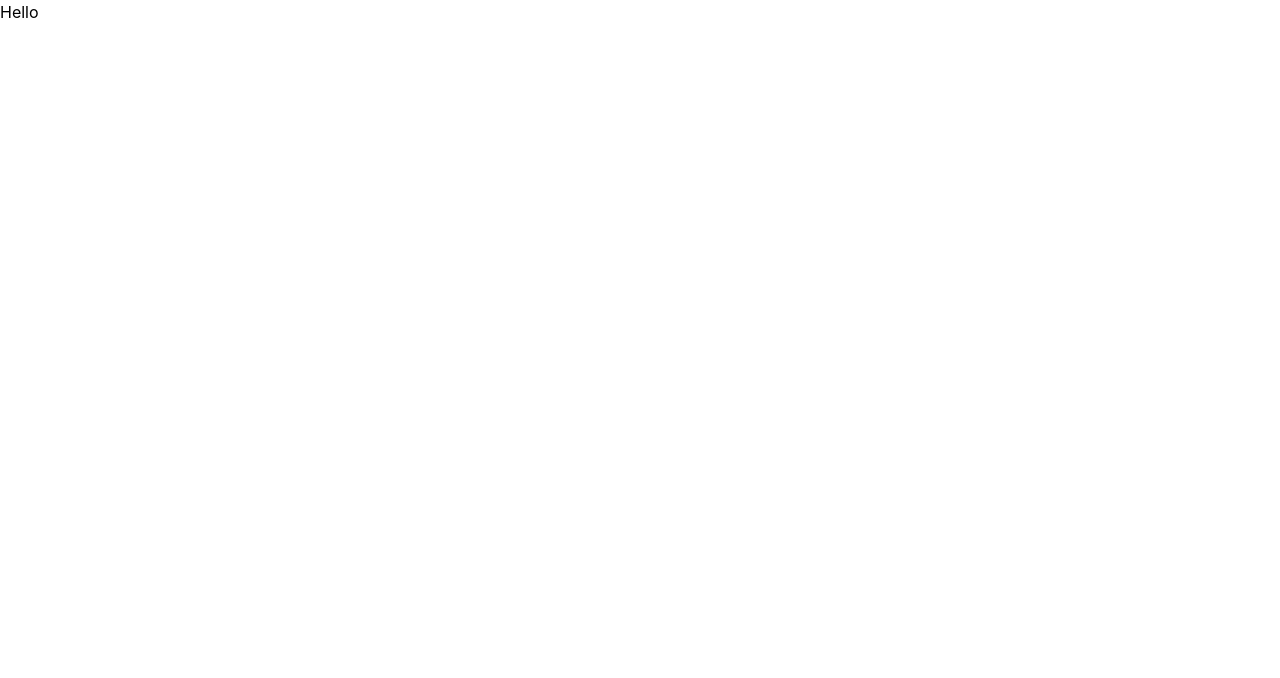
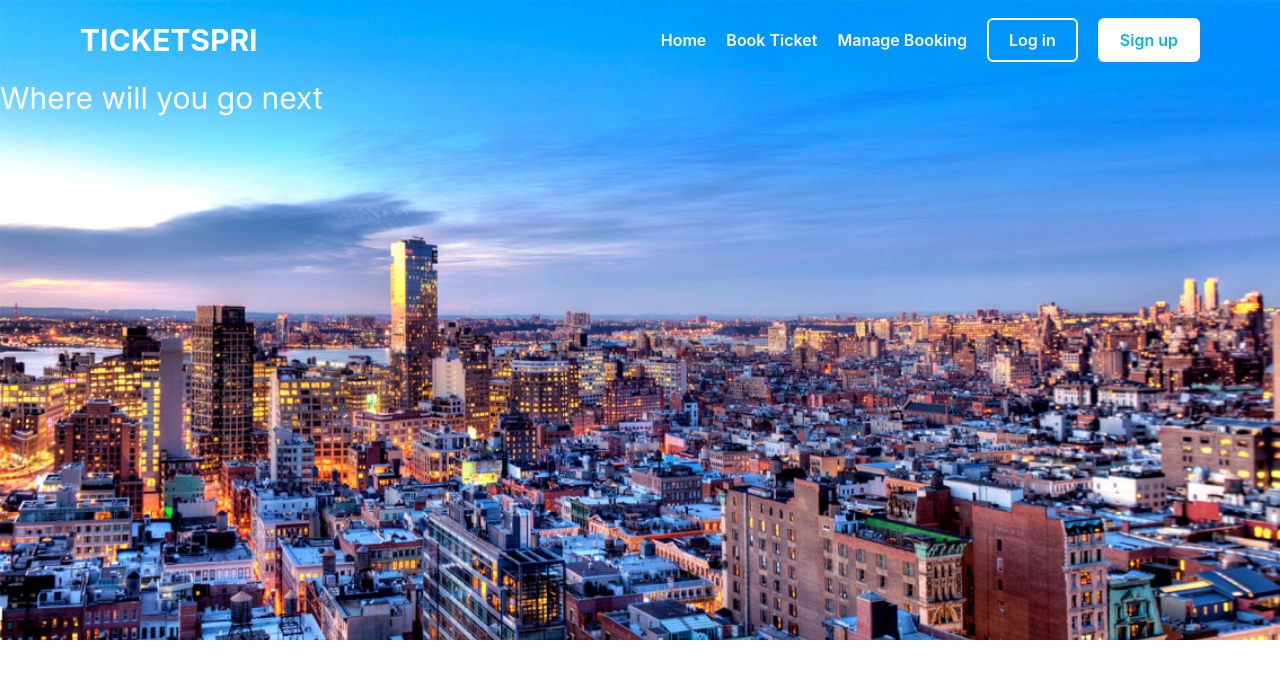
Before and after one commit to SheeTabz/TICKETSPRI, a React (Create React App) app: page / in a window 1280 px wide. Shown: the top 678 px of the page. Built offline with nearby package versions, Linux system fonts and the light colour scheme.

Commit message:
Add components to the app file

```diff
--- a/src/App.js
+++ b/src/App.js
@@ -1,9 +1,14 @@
 import './App.css';
+import NavBar1 from './components/NavBar1';
+import NavBar2 from './components/NavBar2';
+import LandingPage from './pages/LandingPage';
 
 function App() {
   return (
     <div className="App">
-   <h>Hello</h>
+  {/* <NavBar1/> */}
+  {/* <NavBar2/> */}
+  <LandingPage/>
     </div>
   );
 }
```
